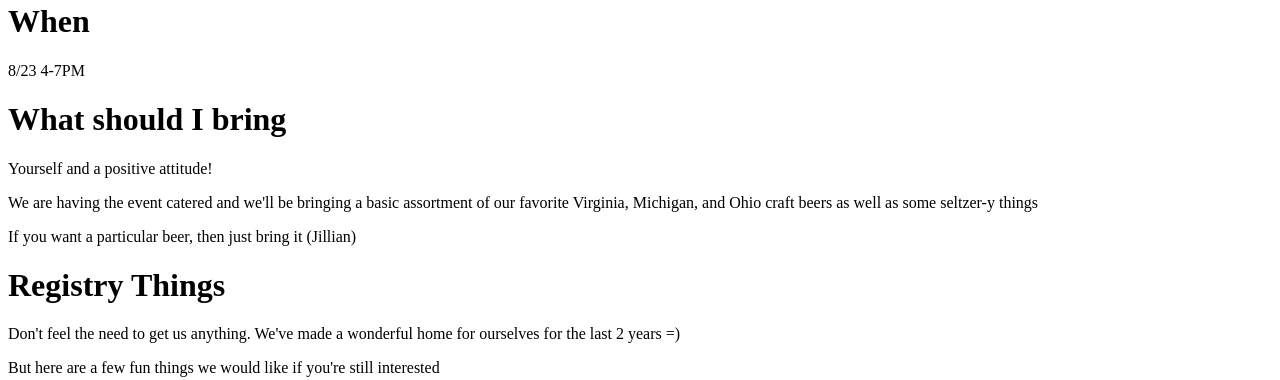
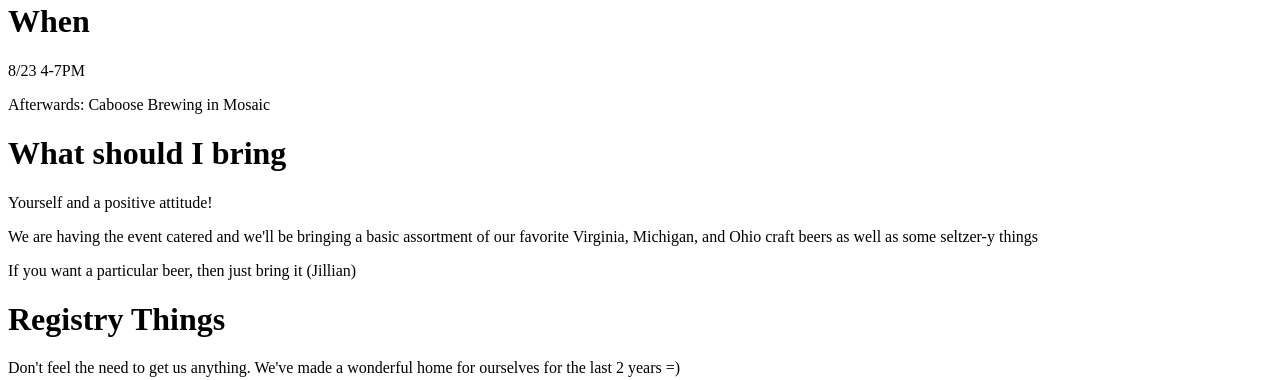
Before and after one commit to maxkross/wedding, a plain HTML site: page index.html in a window 1280 px wide. Shown: the part 718-1098 px from the top of the page. Drawn offline with Linux system fonts and the light colour scheme.

Commit message:
Added Caboose info

```diff
--- a/index.html
+++ b/index.html
@@ -14,6 +14,7 @@
   <iframe src="https://www.google.com/maps/embed?pb=!1m18!1m12!1m3!1d2360.4531524850318!2d-77.21616312276898!3d38.875819654657754!2m3!1f0!2f0!3f0!3m2!1i1024!2i768!4f13.1!3m3!1m2!1s0x89b64b42d97f3c4b%3A0x6b25c39c802184a3!2sJefferson%20District%20Golf%20Course!5e0!3m2!1sen!2sus!4v1717887020545!5m2!1sen!2sus" width="600" height="450" style="border:0;" allowfullscreen="" loading="lazy" referrerpolicy="no-referrer-when-downgrade"></iframe>
   <h1>When</h1>
   <p>8/23 4-7PM</p>
+  <p>Afterwards: Caboose Brewing in Mosaic</p>
   <h1>What should I bring</h1>
   <p>Yourself and a positive attitude!</p>
   <p>We are having the event catered and we'll be bringing a basic assortment of our favorite Virginia, Michigan, and Ohio craft beers as well as some seltzer-y things</p>
```
